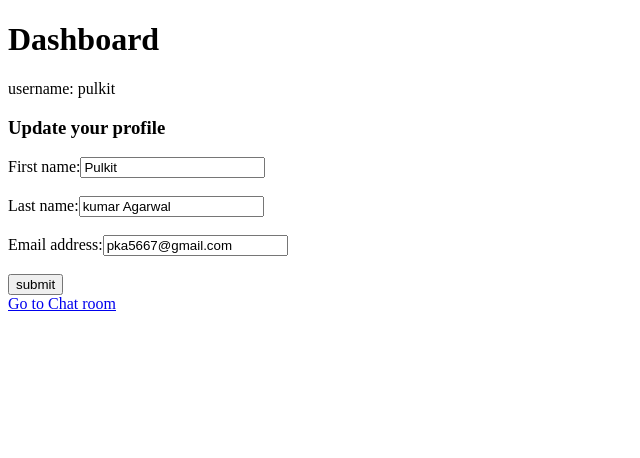
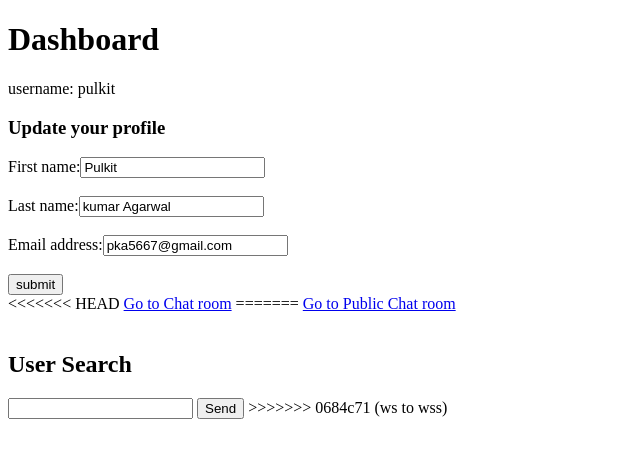
Before and after one commit to pka5667/Realtime-chat-application-django-channels, a Django app: page / in a window 1280 px wide. Shown: the top 458 px of the page, without its empty margins (0-640 px from the left). Run offline with Django 3.2, Linux system fonts and the light colour scheme; a user stored in the database is signed in.

Commit message:
ws to wss

```diff
--- a/chat/templates/chat/chatroom.html
+++ b/chat/templates/chat/chatroom.html
@@ -19,7 +19,11 @@
 
   <script>
     // Creating chat socket
+<<<<<<< HEAD
     const chatSocket = new WebSocket("ws://" + window.location.host + "/ws/chat/");
+=======
+    const chatSocket = new WebSocket("wss://" + window.location.host + "/ws/chat/");
+>>>>>>> 0684c71 (ws to wss)
 
     //on message send
     document.getElementById("send").onclick = function (e) {
--- a/home/templates/home/dashboard.html
+++ b/home/templates/home/dashboard.html
@@ -28,7 +28,25 @@
         <input type="submit" value="submit">
     </form>
 
+<<<<<<< HEAD
     <a href="{% url 'chatRoom' %}">Go to Chat room</a>
 
 </body>
+=======
+    <a href="{% url 'chatRoom' %}">Go to Public Chat room</a>
+
+    <br><br>
+    <h2>User Search</h2>
+    <input id="search_id" type="text" />
+    <input id="search_btn" type="button" value='Send'>
+</body>
+
+<script>
+    document.getElementById('search_btn').onclick = function(e){
+        const username = document.getElementById('search_id').value;
+        window.location.href = '/user/' + username;
+    }
+</script>
+
+>>>>>>> 0684c71 (ws to wss)
 </html>
--- a/home/templates/home/profile.html
+++ b/home/templates/home/profile.html
@@ -17,7 +17,13 @@
 
     <h1>Profile Page</h1>
     <div>username: {{user.username}}</div> <br>
+<<<<<<< HEAD
     <div>Name: {{user.first_name}}</div> <br>
+=======
+    {% if user.first_name != "" %}
+    <div>Name: {{user.first_name}}</div> <br>
+    {% endif %}
+>>>>>>> 0684c71 (ws to wss)
     <div>Total Messages sent: {{total_messages_sent}}</div> <br>
     {% comment %} <div>Total messages send in Public chat: {{total_messages_sent}}</div>  {% endcomment %}
     <br><br>
```
